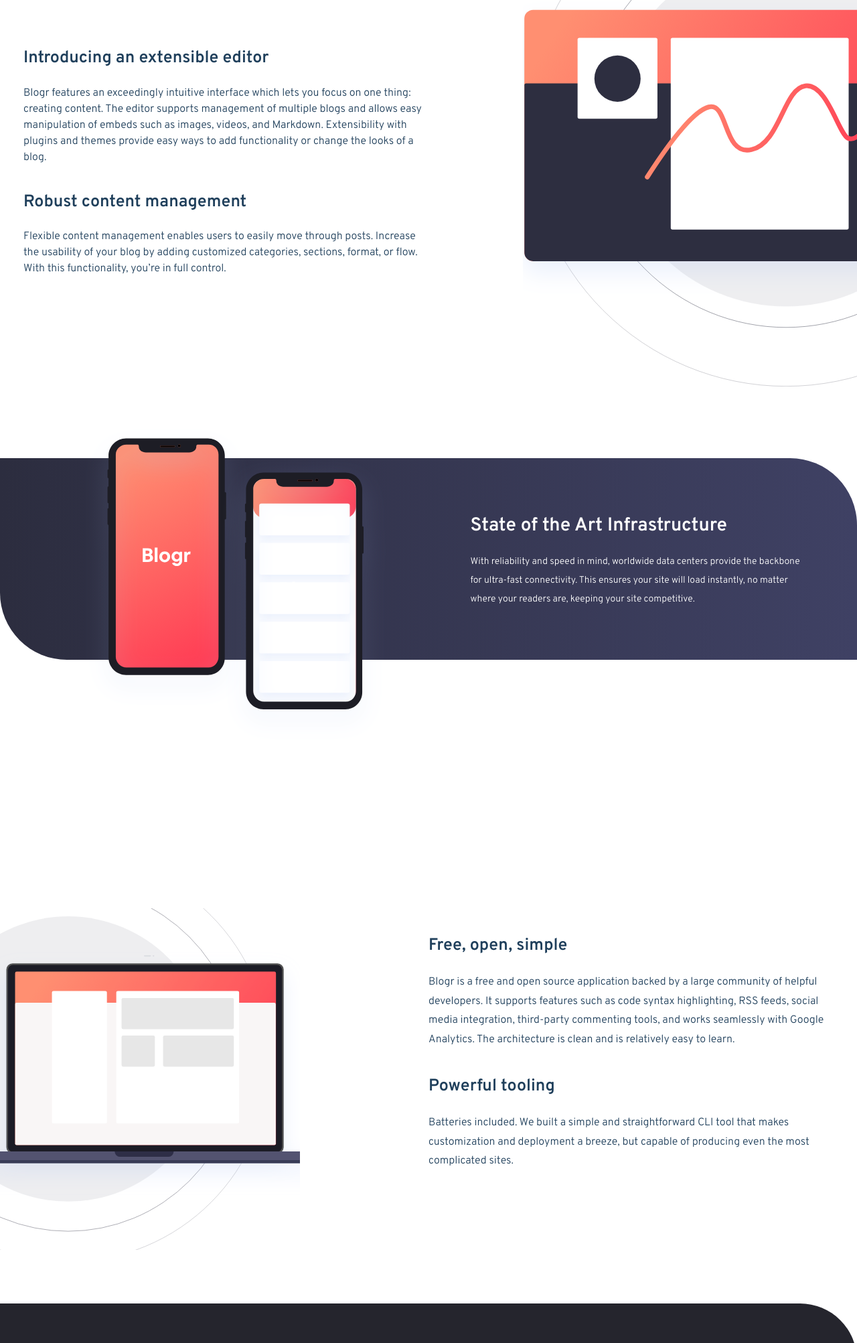
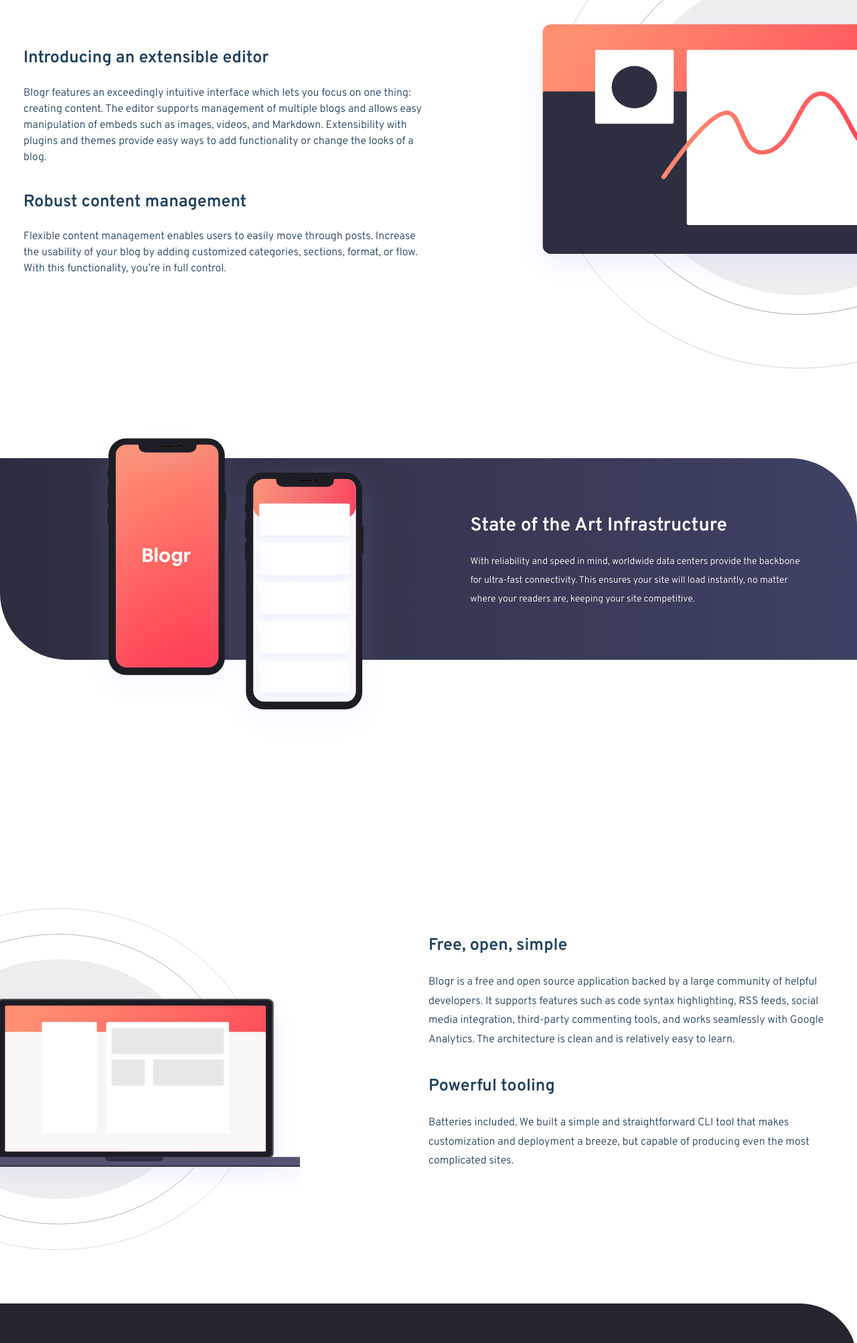
Before and after one commit to yaguine/bloglandingpage, a plain HTML site: page index.html in a window 1280 px wide. Shown: the part 749-2754 px from the top of the page at 67% size. Drawn offline with Linux system fonts and the light colour scheme.

Commit message:
FINISHED !!!

```diff
--- a/sass/_medium.scss
+++ b/sass/_medium.scss
@@ -175,20 +175,17 @@ main {
     article {
         padding: 0;
 
-        .superrow{
-        }
-
         /*La imagen del articulo 1, la recortamos con un slicer*/
         #article-img-1{
             position: absolute;
             width: 39%;
-            height:35%;
-            top:70px;
+            height:32%;
+            top:110px;
             right:0;
 
             background-image: url('../assets/images/illustration-editor-desktop.svg');
-            background-position-x:-33px;
-            background-size: cover;
+            background-position-x:-5px;
+            background-size: 800px 100%;
         }
 
         /*Estilos para el articulo 1*/
@@ -258,10 +255,9 @@ main {
             bottom:80px;
             left:0;
 
-            background-size: 750px;
             background-image: url('../assets/images/illustration-laptop-desktop.svg');
-            background-position-y:-78px;
-            background-position-x:-200px;
+            background-size: 750px 100%;
+            background-position-x:-215px;
         }
 
         /*Estilos para el articulo 3*/
```
Also changed, not shown: css/styles.css.
